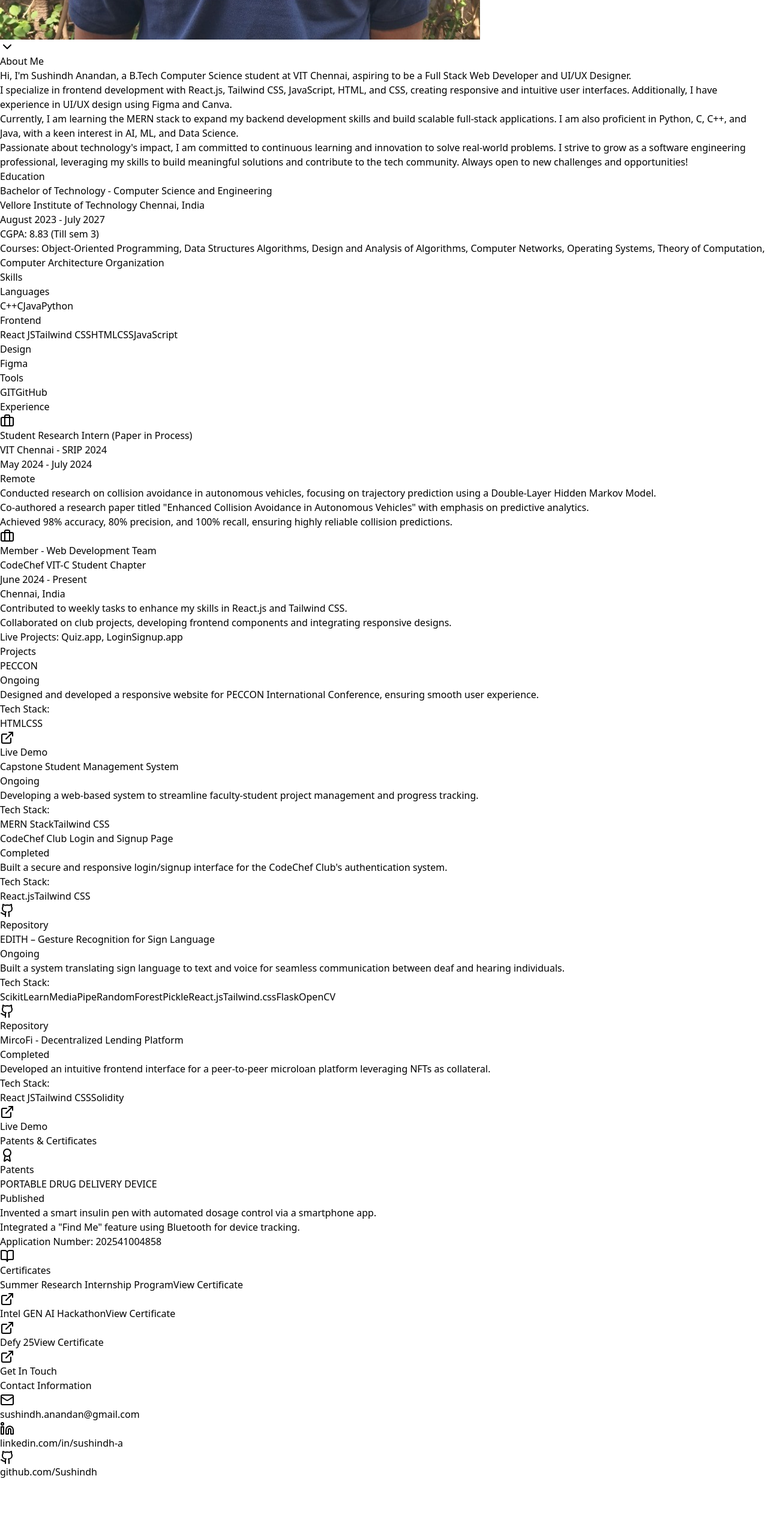
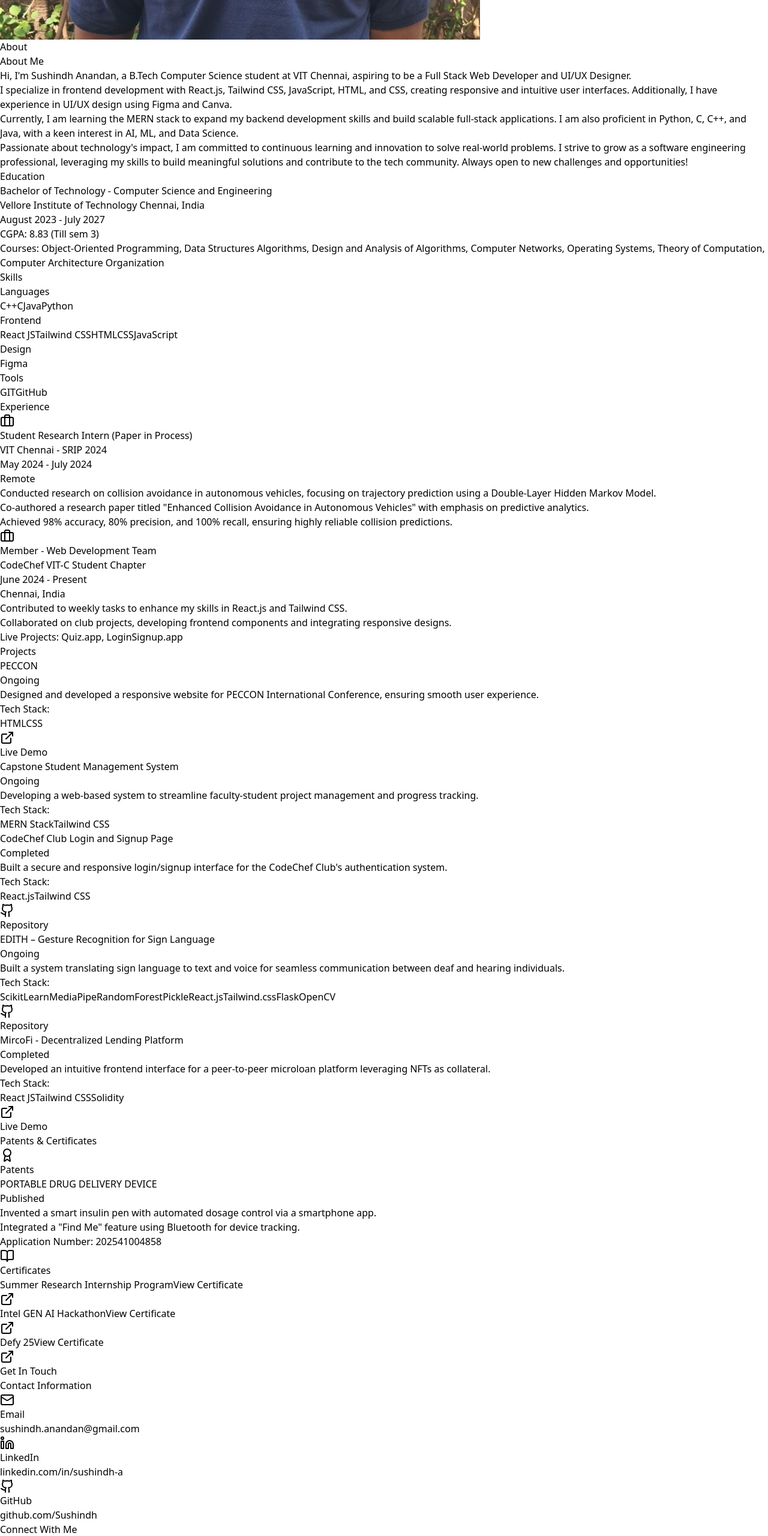
Before and after one commit to Sushindh/Portfolio, a React (Vite) app: page / in a window 1280 px wide. Shown: the part 986-3547 px from the top of the page at 60% size. Before the commit the page ends 3452 px from the top, so only its background shows below. Built offline with nearby package versions, Linux system fonts and the light colour scheme.

Commit message:
newchanges

```diff
--- a/src/Pages/Portfolio.jsx
+++ b/src/Pages/Portfolio.jsx
@@ -244,8 +244,8 @@ const Portfolio = () => {
           </div>
         </div>
         <div className="absolute bottom-8 left-1/2 transform -translate-x-1/2 animate-bounce">
-          <a href="#about" className={`p-2 rounded-full shadow-md ${darkMode ? 'bg-gray-800 text-purple-400' : 'bg-white text-purple-600'}`}>
-            <ChevronDown className="w-6 h-6" />
+          <a href="#about" className={`p-2 rounded-lg shadow-md ${darkMode ? 'bg-gray-800 text-purple-400' : 'bg-white text-purple-600'}`}>
+            About
           </a>
         </div>
       </section>
@@ -515,31 +515,137 @@ const Portfolio = () => {
     <h2 className={`text-3xl md:text-4xl font-bold text-center mb-16 ${darkMode ? 'text-white' : 'text-gray-800'}`}>
       Get In Touch
     </h2>
+
     <div className={`max-w-4xl mx-auto rounded-lg shadow-2xl overflow-hidden ${
       darkMode ? 'bg-gray-800' : 'bg-white'}`}>
       <div className="flex flex-col md:flex-row">
-              <div className="md:w-1/2 p-8 md:p-12 bg-gradient-to-br from-purple-600 to-indigo-700 text-white">
-                <h3 className="text-2xl font-semibold mb-6">Contact Information</h3>
-                <div className="space-y-6">
+        {/* Contact Info Side */}
+        <div className={`md:w-1/2 p-8 md:p-12 ${
+          darkMode
+            ? 'bg-gradient-to-br from-purple-800 to-indigo-900'
+            : 'bg-gradient-to-br from-purple-600 to-indigo-700'
+        } text-white`}>
+          <h3 className="text-2xl font-semibold mb-8">Contact Information</h3>
+          <div className="space-y-8">
             <div className="flex items-center group">
-                    <Mail className="w-6 h-6 mr-3 group-hover:scale-110 transition-transform duration-300" />
-                    <a href="mailto:sushindh.anandan@gmail.com" className="hover:underline">
+              <div className="w-10 h-10 rounded-full bg-white/20 flex items-center justify-center mr-4 group-hover:bg-white/30 transition-all duration-300">
+                <Mail className="w-5 h-5 text-white" />
+              </div>
+              <div>
+                <p className="text-sm text-purple-200 mb-1">Email</p>
+                <a href="mailto:sushindh.anandan@gmail.com" className="hover:underline transition-all duration-300">
                   sushindh.anandan@gmail.com
                 </a>
               </div>
+            </div>
+
             <div className="flex items-center group">
-                    <Linkedin className="w-6 h-6 mr-3 group-hover:scale-110 transition-transform duration-300" />
-                    <a href="https://linkedin.com/in/sushindh-a" target="_blank" rel="noopener noreferrer" className="hover:underline">
+              <div className="w-10 h-10 rounded-full bg-white/20 flex items-center justify-center mr-4 group-hover:bg-white/30 transition-all duration-300">
+                <Linkedin className="w-5 h-5 text-white" />
+              </div>
+              <div>
+                <p className="text-sm text-purple-200 mb-1">LinkedIn</p>
+                <a href="https://www.linkedin.com/in/sushindh-a-7281a1288/" target="_blank" rel="noopener noreferrer" className="hover:underline transition-all duration-300">
                   linkedin.com/in/sushindh-a
                 </a>
               </div>
+            </div>
+
             <div className="flex items-center group">
-                    <Github className="w-6 h-6 mr-3 group-hover:scale-110 transition-transform duration-300" />
-                    <a href="https://github.com/Sushindh" target="_blank" rel="noopener noreferrer" className="hover:underline">
+              <div className="w-10 h-10 rounded-full bg-white/20 flex items-center justify-center mr-4 group-hover:bg-white/30 transition-all duration-300">
+                <Github className="w-5 h-5 text-white" />
+              </div>
+              <div>
+                <p className="text-sm text-purple-200 mb-1">GitHub</p>
+                <a href="https://github.com/Sushindh" target="_blank" rel="noopener noreferrer" className="hover:underline transition-all duration-300">
                   github.com/Sushindh
                 </a>
               </div>
             </div>
+          </div>
+
+          <div className="mt-12">
+            <h4 className="text-lg font-medium mb-4">Connect With Me</h4>
+            <div className="flex space-x-4">
+              <a href="https://www.linkedin.com/in/sushindh-a-7281a1288/" target="_blank" rel="noopener noreferrer"
+                className="w-10 h-10 rounded-full bg-white/10 flex items-center justify-center hover:bg-white/30 transition-all duration-300">
+                <Linkedin className="w-5 h-5" />
+              </a>
+              <a href="https://github.com/Sushindh" target="_blank" rel="noopener noreferrer"
+                className="w-10 h-10 rounded-full bg-white/10 flex items-center justify-center hover:bg-white/30 transition-all duration-300">
+                <Github className="w-5 h-5" />
+              </a>
+              <a href="mailto:sushindh.anandan@gmail.com"
+                className="w-10 h-10 rounded-full bg-white/10 flex items-center justify-center hover:bg-white/30 transition-all duration-300">
+                <Mail className="w-5 h-5" />
+              </a>
+            </div>
+          </div>
+        </div>
+
+        {/* Contact Form Side */}
+        <div className={`md:w-1/2 p-8 md:p-12 ${darkMode ? 'bg-gray-800 text-gray-200' : 'bg-white text-gray-800'}`}>
+          <h3 className={`text-2xl font-semibold mb-6 ${darkMode ? 'text-white' : 'text-gray-800'}`}>Send Me a Message</h3>
+          <form className="space-y-6">
+            <div>
+              <label htmlFor="name" className={`block text-sm font-medium mb-2 ${darkMode ? 'text-gray-300' : 'text-gray-700'}`}>
+                Your Name
+              </label>
+              <input
+                type="text"
+                id="name"
+                className={`w-full px-4 py-2 rounded-lg focus:ring-2 focus:outline-none ${
+                  darkMode
+                    ? 'bg-gray-700 border-gray-600 focus:ring-purple-500 text-white'
+                    : 'bg-gray-50 border border-gray-300 focus:ring-purple-500'
+                }`}
+                placeholder="Arun Kumar"
+              />
+            </div>
+
+            <div>
+              <label htmlFor="email" className={`block text-sm font-medium mb-2 ${darkMode ? 'text-gray-300' : 'text-gray-700'}`}>
+                Email Address
+              </label>
+              <input
+                type="email"
+                id="email"
+                className={`w-full px-4 py-2 rounded-lg focus:ring-2 focus:outline-none ${
+                  darkMode
+                    ? 'bg-gray-700 border-gray-600 focus:ring-purple-500 text-white'
+                    : 'bg-gray-50 border border-gray-300 focus:ring-purple-500'
+                }`}
+                placeholder="xyz@gmail.com"
+              />
+            </div>
+
+            <div>
+              <label htmlFor="message" className={`block text-sm font-medium mb-2 ${darkMode ? 'text-gray-300' : 'text-gray-700'}`}>
+                Message
+              </label>
+              <textarea
+                id="message"
+                rows="4"
+                className={`w-full px-4 py-2 rounded-lg focus:ring-2 focus:outline-none ${
+                  darkMode
+                    ? 'bg-gray-700 border-gray-600 focus:ring-purple-500 text-white'
+                    : 'bg-gray-50 border border-gray-300 focus:ring-purple-500'
+                }`}
+                placeholder="Your message here..."
+              ></textarea>
+            </div>
+
+            <button
+              type="submit"
+              className={`px-6 py-3 rounded-lg font-medium text-white transition-all duration-300 ${
+                darkMode
+                  ? 'bg-purple-600 hover:bg-purple-700'
+                  : 'bg-purple-600 hover:bg-purple-700'
+              } w-full md:w-auto`}
+            >
+              Send Message
+            </button>
+          </form>
         </div>
       </div>
     </div>
```
Lines whose indentation alone changed are shown as unchanged.
